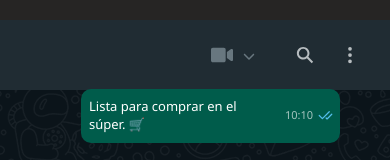
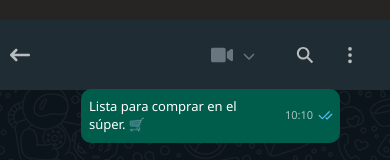
Before and after one commit to MilagrosZare/Whatsapp_Clone, a React (Vite) app: page /contact/1 in a window 390 px wide. Shown: the top 160 px of the page. Built offline with nearby package versions, Linux system fonts and the light colour scheme.

Commit message:
return-arrow

```diff
--- a/src/Components/HeaderChat/HeaderChat.css
+++ b/src/Components/HeaderChat/HeaderChat.css
@@ -60,6 +60,16 @@
 
 }
 
+.return-arrow{
+    background-color: transparent;
+    border: none;
+    font-size: 20px;
+    margin-left: 10px;
+    margin-top: 15px;
+    height: 45px;
+    color: var(--tertiary-font-color);
+
+}
 
 @media (min-width: 701px) and (max-width: 930px) {
 
--- a/src/Components/HeaderChat/HeaderChat.jsx
+++ b/src/Components/HeaderChat/HeaderChat.jsx
@@ -4,16 +4,23 @@ import { FaVideo } from "react-icons/fa";
 import { FaChevronDown } from "react-icons/fa6";
 import { IoSearchSharp } from "react-icons/io5";
 import { BsThreeDotsVertical } from "react-icons/bs";
+import { FaArrowLeftLong } from "react-icons/fa6";
 import { ContactsContext } from '../../Context/ContactsContext';
+import { useNavigate } from 'react-router-dom';
 
 
 const HeaderChat = () => {
 
   const { selected_contact } = useContext(ContactsContext)
+  const { isMobile } = useContext(ContactsContext)
+  const navigate = useNavigate()
 
   return (
     <>
       <div className='header'>
+        {isMobile && (
+          <button className='return-arrow' onClick={() => navigate('/')}><FaArrowLeftLong /></button>
+        )}
         {selected_contact && (
           <div className='img-and-name'>
             <img src={selected_contact.img} alt={selected_contact.name} className='img-profile' />
```
